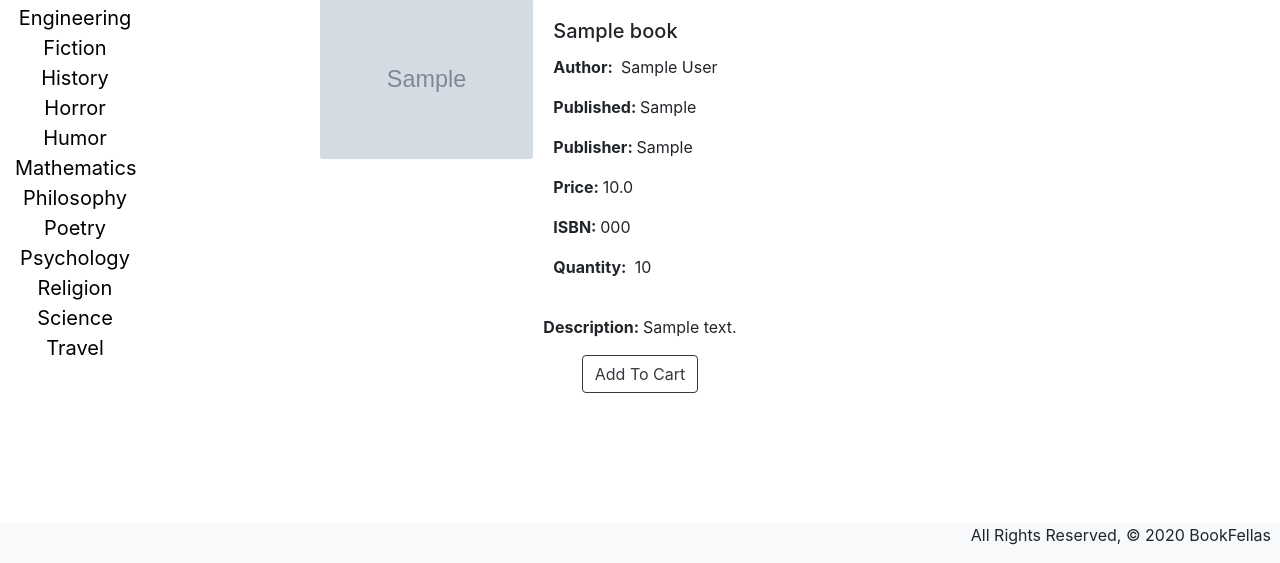
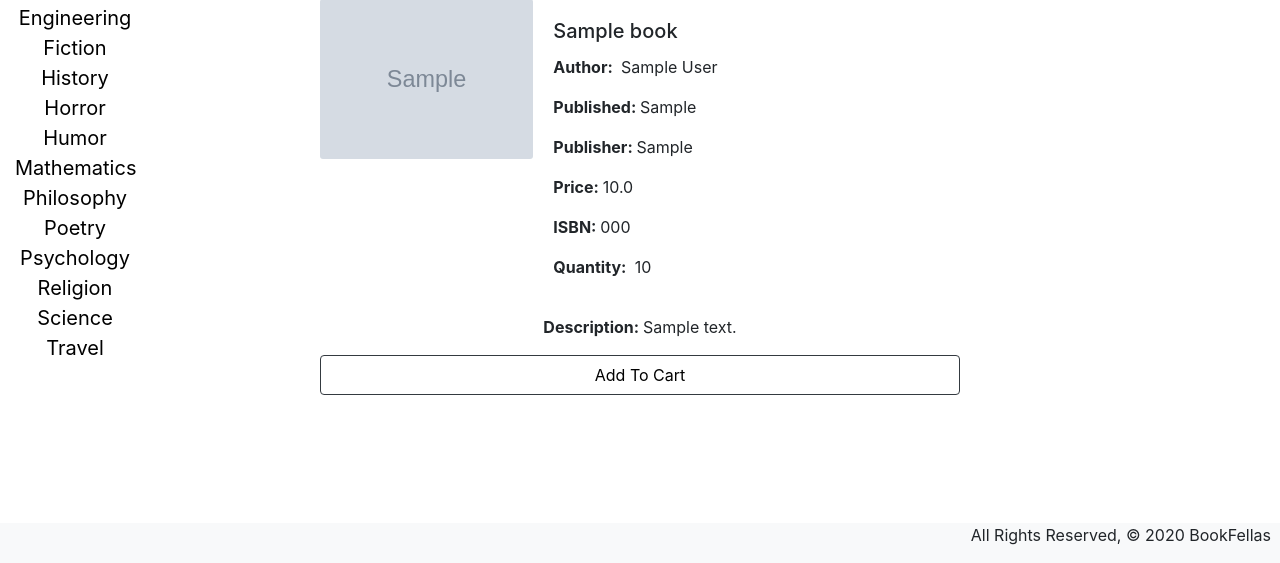
Before and after one commit to BookFellas/book-fellas, a Django app: page /books/1/ in a window 1280 px wide. Shown: the part 237-800 px from the top of the page. Run offline with Django 3.2, Linux system fonts and the light colour scheme; tables that the repository leaves empty hold one stand-in row (values such as "Sample post"); grey boxes marked "Sample" are stand-in pictures; parts of the project's set-up code (start-up, migrations or seed data) failed here and were passed over; some libraries are stand-ins or nearby versions.

Commit message:
fix issue with details page

```diff
--- a/main_app/templates/books/detail.html
+++ b/main_app/templates/books/detail.html
@@ -25,9 +25,9 @@
 				</div>
 				<p class="text-left"><strong>Description:&nbsp</strong>{{ book.description }}</P>
 			</div>
-			<form action="{% url 'increase_quantity' book.id %}" method="post">
+			<form action="{% url 'add_product_item_index' book.id %}" method="post" class="btn btn-outline-dark mt-auto">
 				{% csrf_token %}
-				<input type="submit" class="btn btn-outline-dark mt-auto" value="Add To Cart">
+				<input type="submit" class="inside-btn" value="Add To Cart">
 			</form>
 		</div>
 	</div>
```
